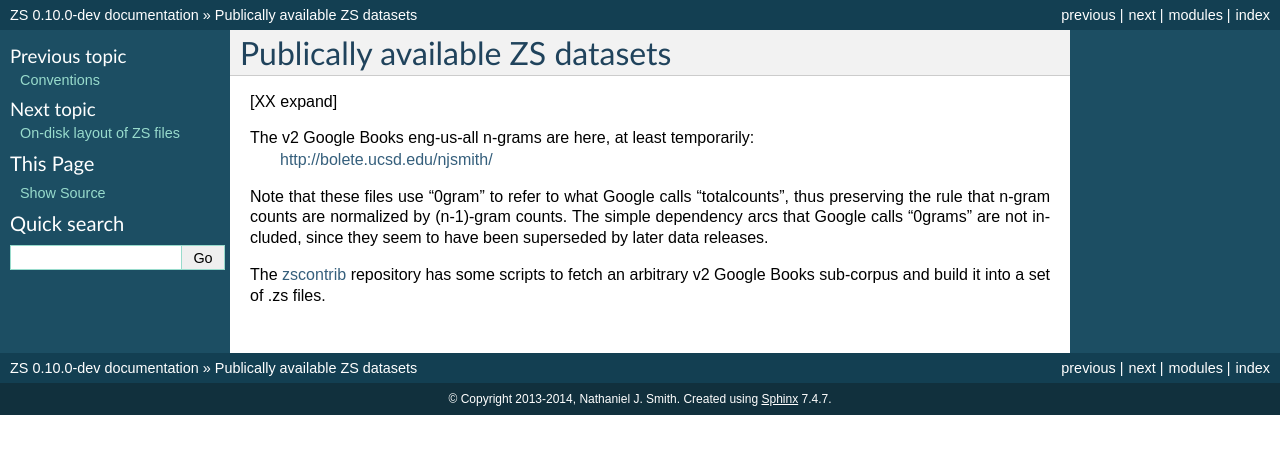
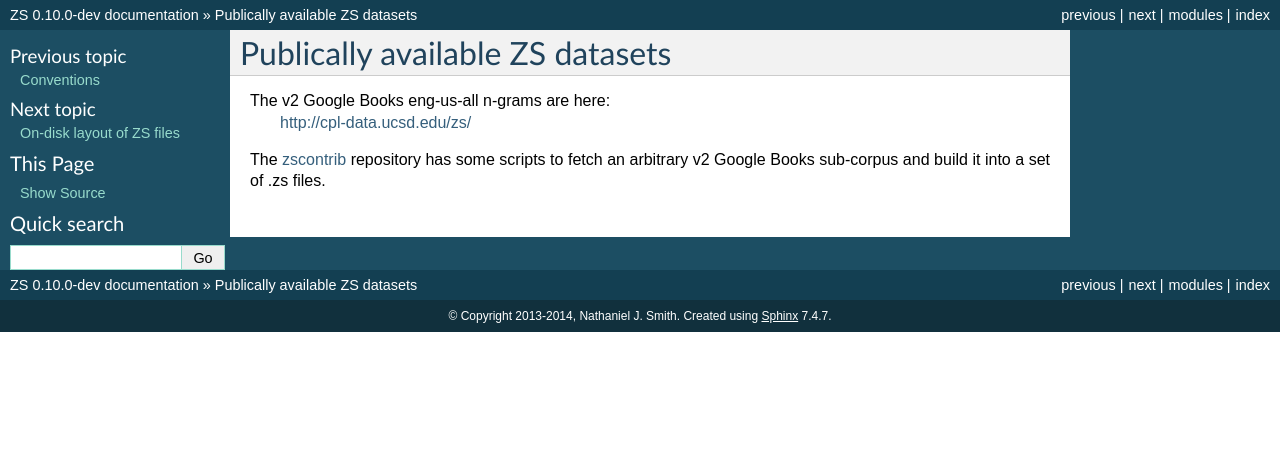
Before and after one commit to njsmith/zs, a Sphinx documentation site: the page built from doc/datasets.rst, in a window 1280 px wide. Shown: the top 454 px of the page. Built offline with Sphinx 7.4.7, drawn with Linux system fonts in a browser that asks for light colours.

Commit message:
put new google books URL in

```diff
--- a/doc/datasets.rst
+++ b/doc/datasets.rst
@@ -1,16 +1,8 @@
 Publically available ZS datasets
 ================================
 
-[XX expand]
-
-The v2 Google Books eng-us-all n-grams are here, at least temporarily:
-    http://bolete.ucsd.edu/njsmith/
-
-Note that these files use "0gram" to refer to what Google calls
-"totalcounts", thus preserving the rule that n-gram counts are
-normalized by (n-1)-gram counts. The simple dependency arcs that
-Google calls "0grams" are not included, since they seem to have been
-superseded by later data releases.
+The v2 Google Books eng-us-all n-grams are here:
+    http://cpl-data.ucsd.edu/zs/
 
 The `zscontrib <https://github.com/njsmith/zscontrib>`_ repository has
 some scripts to fetch an arbitrary v2 Google Books sub-corpus and
```
